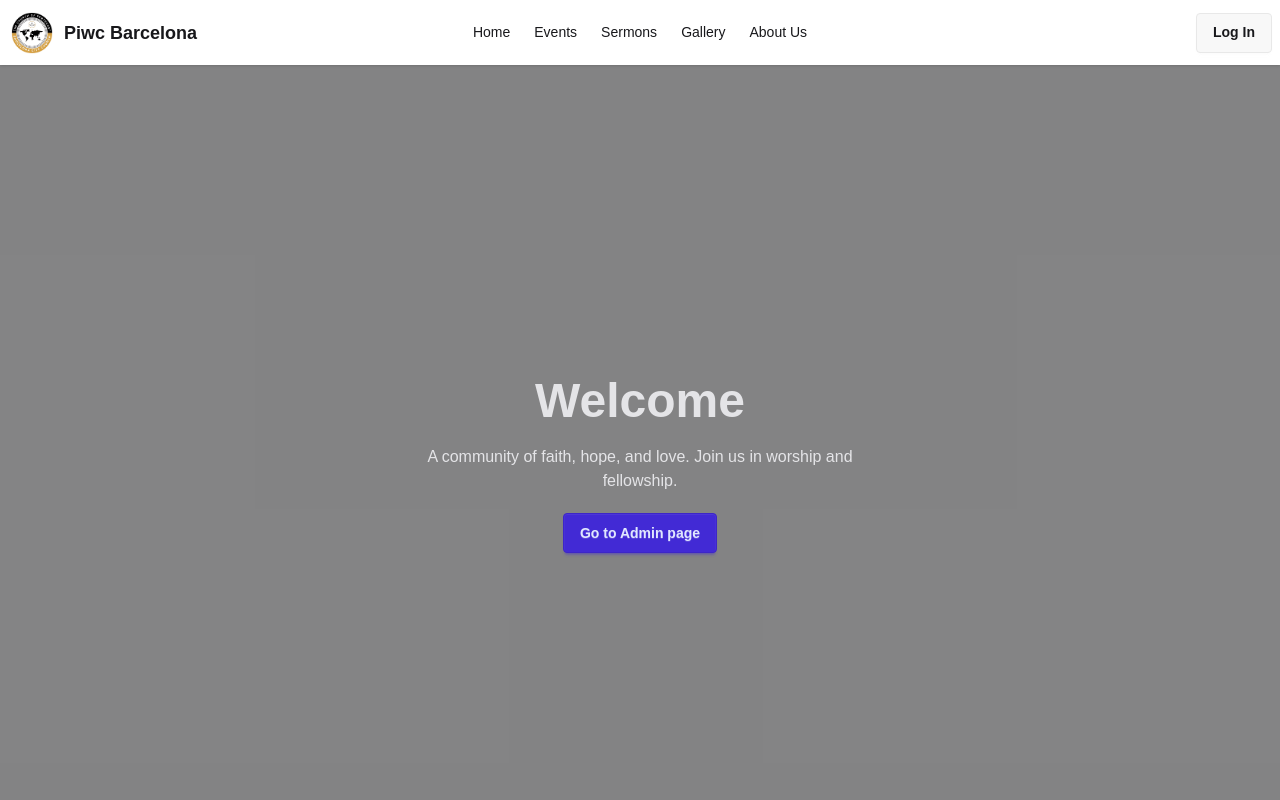
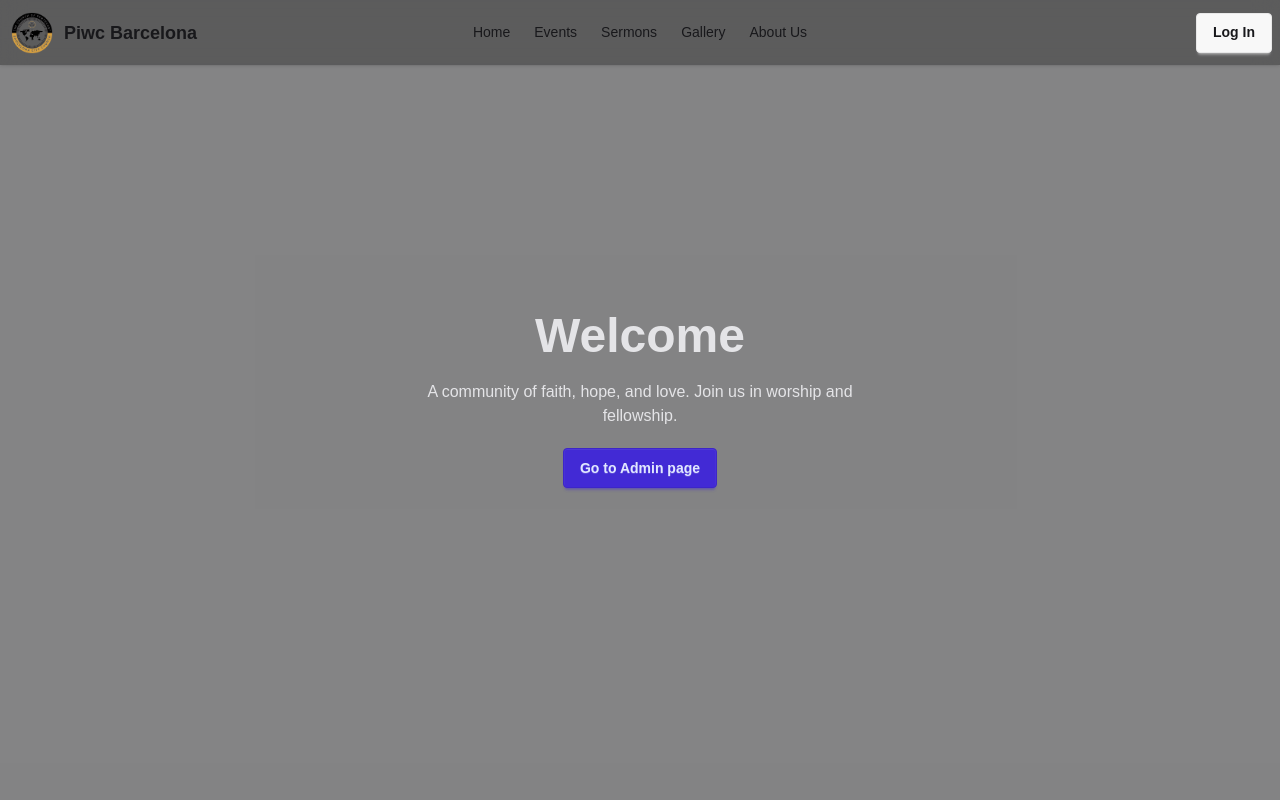
Before and after one commit to Mcdavis705/piwc, a React app: page / in a window 1280 px wide. Shown: the top 800 px of the page. Built offline with nearby package versions, Linux system fonts and the light colour scheme; the HTML template or start-up script is replaced by a standard one.

Commit message:
Make the navbar transparent and fixed with tailwind

```diff
--- a/src/components/NavBar.jsx
+++ b/src/components/NavBar.jsx
@@ -6,7 +6,7 @@ import { Link } from 'react-router-dom'
 
 function Navbar() {
     return (
-        <div className="navbar bg-base-100 shadow-sm">
+        <div className="navbar fixed top-0 left-0 z-50 bg-black/30 backdrop-blur-md shadow-sm">
             <div className="navbar-start">
                 <div className="dropdown">
                     <div tabIndex={0} role="button" className="btn btn-ghost lg:hidden">
```
